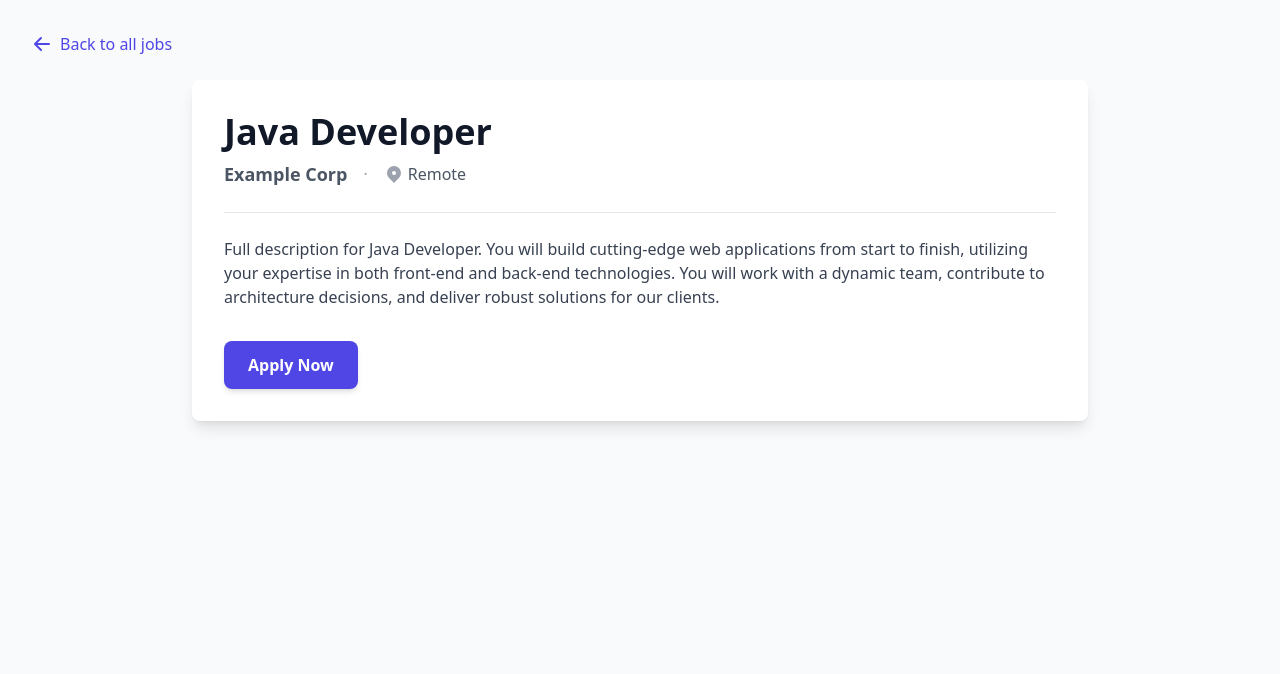
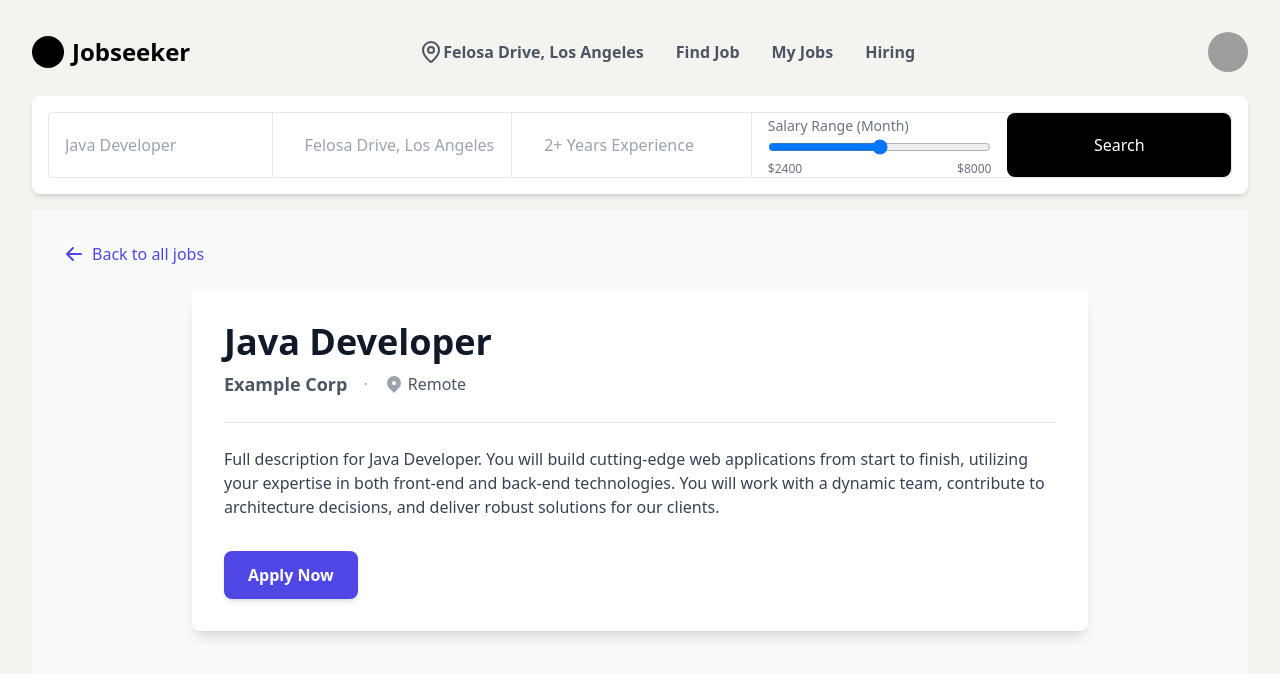
Before and after one commit to mabuhanifa/shomvob-fullstack, a Next.js app in the folder client/: page /jobs/1 in a window 1280 px wide. Shown: the top 674 px of the page. Built offline with nearby package versions, Linux system fonts and the light colour scheme; grey boxes are pictures that could not be loaded.

Commit message:
layout updated

```diff
--- a/client/app/layout.js
+++ b/client/app/layout.js
@@ -1,3 +1,5 @@
+import Header from "@/components/Header";
+import SearchBar from "@/components/SearchBar";
 import { Geist, Geist_Mono } from "next/font/google";
 import "./globals.css";
 
@@ -19,8 +21,12 @@ export const metadata = {
 export default function RootLayout({ children }) {
   return (
     <html lang="en">
-      <body className={`${geistSans.variable} ${geistMono.variable}`}>
-        {children}
+      <body
+        className={`${geistSans.variable} ${geistMono.variable} min-h-screen container mx-auto p-4 lg:p-8 bg-[#f5f3ef] rounded`}
+      >
+        <Header />
+        <SearchBar />
+        <main>{children}</main>
       </body>
     </html>
   );
--- a/client/app/page.js
+++ b/client/app/page.js
@@ -1,14 +1,10 @@
 "use client";
 
-import Header from "@/components/Header";
 import Main from "@/components/Main";
-import SearchBar from "@/components/SearchBar";
 
 export default function Home() {
   return (
-    <div className="container mx-auto p-4 lg:p-8 bg-[#f5f3ef] rounded">
-      <Header />
-      <SearchBar />
+    <div>
       <Main />
     </div>
   );
```
